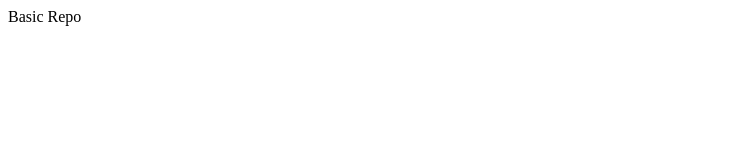
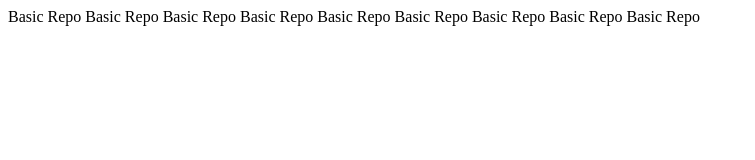
Before and after one commit to MahamHussain9/Project_Repo, a plain HTML site: page index.html in a window 1280 px wide. Shown: the whole page, without its empty margins (0-755 px from the left). Drawn offline with Linux system fonts and the light colour scheme.

Commit message:
Update index.html

```diff
--- a/index.html
+++ b/index.html
@@ -7,5 +7,14 @@
 </head>
 <body>
     Basic Repo
+    Basic Repo
+    Basic Repo
+    Basic Repo
+    Basic Repo
+    Basic Repo
+    Basic Repo
+    Basic Repo
+    Basic Repo
+
 </body>
 </html>
```
